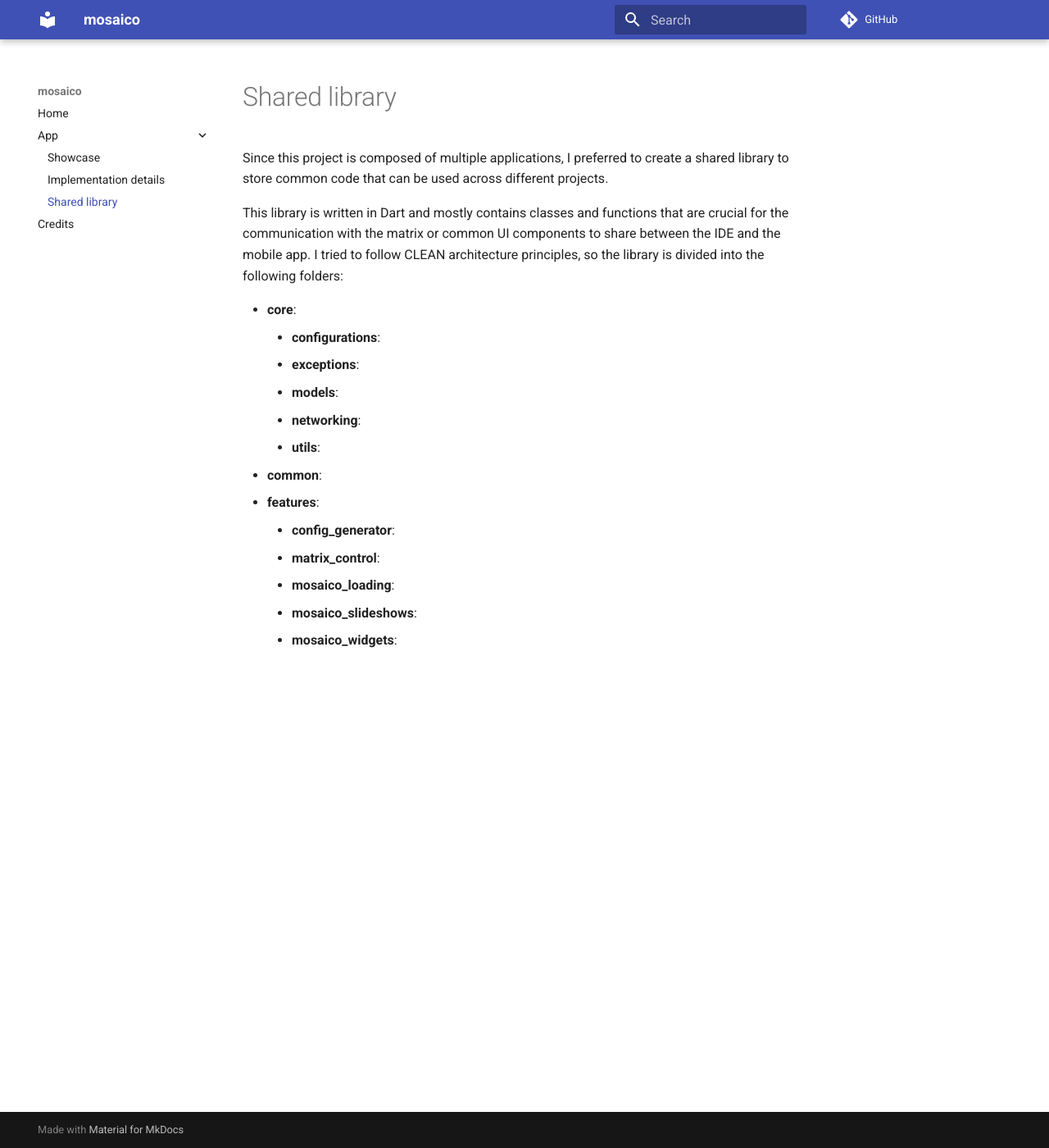
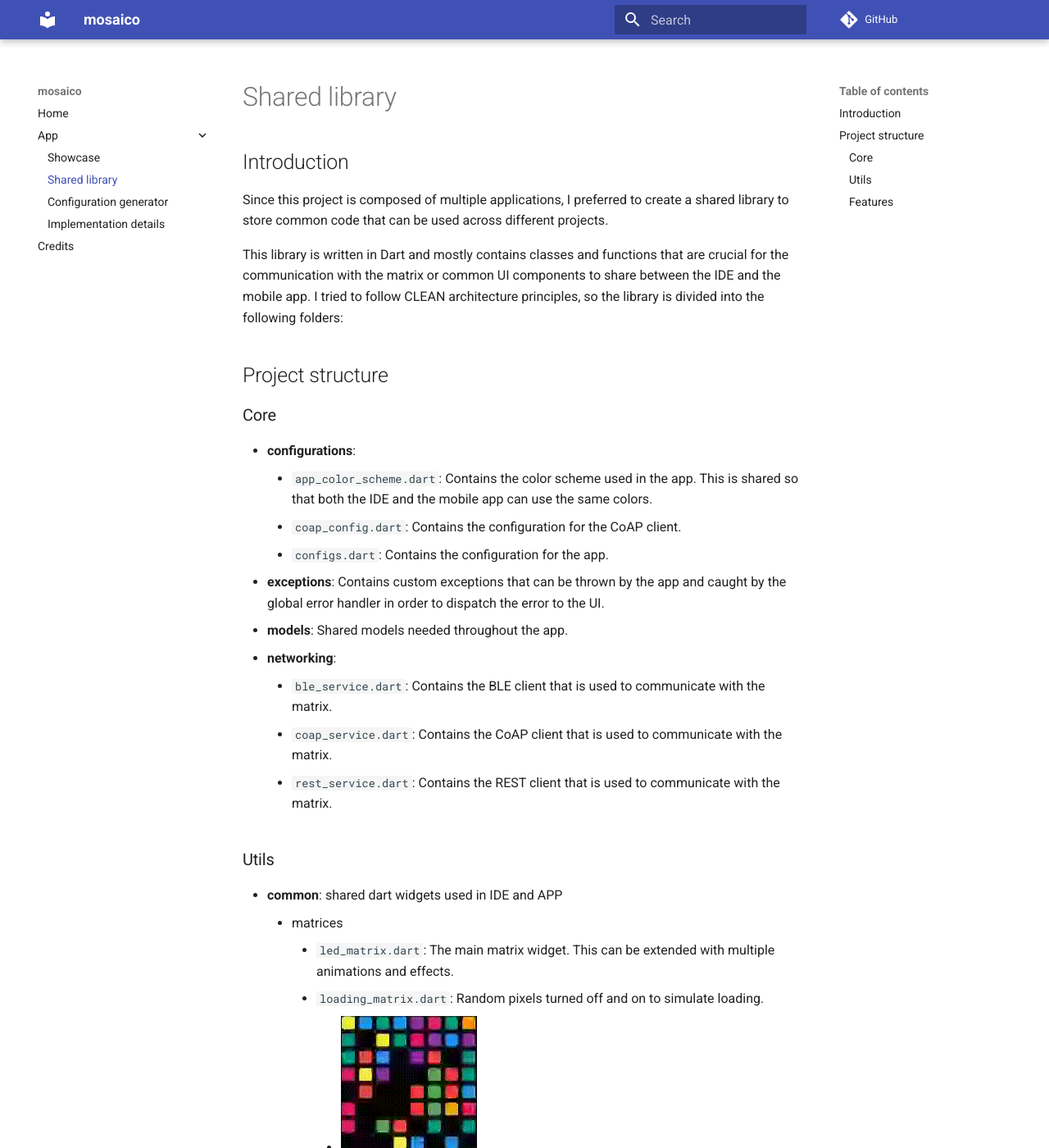
Before and after one commit to mosaico-matrix/mosaico-docs, an MkDocs documentation site: the page built from docs/mobile-app/shared-library.md, in a window 1280 px wide and 1400 px high. Shown: the whole window at 82% size. Built offline with MkDocs 1.6.1 and Material for MkDocs 9.7.7, drawn with Linux system fonts in a browser that asks for light colours; comment, search, counter and statistics services are not loaded; some of the changed text lies outside the part shown.

Commit message:
New pages

```diff
--- a/docs/mobile-app/shared-library.md
+++ b/docs/mobile-app/shared-library.md
@@ -1,20 +1,34 @@
 # Shared library
 
+## Introduction
 Since this project is composed of multiple applications, I preferred to create a shared library to store common code that can be used across different projects.
 
 This library is written in Dart and mostly contains classes and functions that are crucial for the communication with the matrix or common UI components to share between the IDE and the mobile app.
 I tried to follow CLEAN architecture principles, so the library is divided into the following folders:
 
-- **core**:
-    - **configurations**:
-    - **exceptions**:
-    - **models**:
-    - **networking**:
-    - **utils**:
-- **common**:
-- **features**:
-    - **config_generator**:
-    - **matrix_control**:
-    - **mosaico_loading**:
-    - **mosaico_slideshows**:
-    - **mosaico_widgets**:
+## Project structure
+### Core
+- **configurations**:
+    - `app_color_scheme.dart`: Contains the color scheme used in the app. This is shared so that both the IDE and the mobile app can use the same colors.
+    - `coap_config.dart`: Contains the configuration for the CoAP client.
+    - `configs.dart`: Contains the configuration for the app.
+- **exceptions**: Contains custom exceptions that can be thrown by the app and caught by the global error handler in order to dispatch the error to the UI.
+- **models**: Shared models needed throughout the app.
+- **networking**:
+    - `ble_service.dart`: Contains the BLE client that is used to communicate with the matrix.
+    - `coap_service.dart`: Contains the CoAP client that is used to communicate with the matrix.
+    - `rest_service.dart`: Contains the REST client that is used to communicate with the matrix.
+### Utils
+- **common**: shared dart widgets used in IDE and APP
+      - matrices
+          - `led_matrix.dart`: The main matrix widget. This can be extended with multiple animations and effects.
+          - `loading_matrix.dart`: Random pixels turned off and on to simulate loading.
+             - ![loading matrix](assets/gifs/matrices/loading_matrix.gif)
+          - `no_data_matrix.dart`: A widget that displays animated sad face with a message when there is no data to display.
+             - ![no data matrix](assets/gifs/matrices/no_data_matrix.gif)
+### Features
+- **config_generator**: the module responsible for generating the configuration file for a widget with the `dynamic_form`
+- **matrix_control**: the module responsible for controlling the matrix and checking the connection status
+- **mosaico_loading**: wrapper around pages to handle loading states
+- **mosaico_slideshows**: the module responsible for programming slideshows
+- **mosaico_widgets**: the module responsible for installing and managing widgets
--- a/mkdocs.yml
+++ b/mkdocs.yml
@@ -4,9 +4,12 @@
 
 nav:
   - Home: index.md
-  - App: [mobile-app/index.md,
+  - App: [
+          mobile-app/index.md,
+          mobile-app/shared-library.md,
+          mobile-app/config-generator.md,
           mobile-app/implementation-details.md,
-          mobile-app/shared-library.md]
+          ]
   - Credits: credits/index.md
 
 theme:
@@ -18,9 +21,43 @@
     - search
     - glightbox
  #   - md_in_html
-#    - with-pdf
+    - with-pdf:
+        author: Marco Coppola (0001020433)
+        copyright: ANY TEXT
+        cover: true
+#        back_cover: true
+#        cover_title: TITLE TEXT
+#        cover_subtitle: SUBTITLE TEXT
+#        toc_title: TOC TITLE TEXT
+#        heading_shift: false
+#        toc_level: 3
+#        ordered_chapter_level: 2
+#        excludes_children:
+#          - 'release-notes/:upgrading'
+#          - 'release-notes/:changelog'
+#
+#        exclude_pages:
+#          - 'bugs/'
+#          - 'appendix/contribute/'
+#        convert_iframe:
+#          - src: IFRAME SRC
+#            img: POSTER IMAGE URL
+#            text: ALTERNATE TEXT
+#          - src: ...
+#        two_columns_level: 3
+#
+#        render_js: true
+#        headless_chrome_path: headless-chromium
+#
+#        output_path: any-place/document.pdf
+#        enabled_if_env: ENABLE_PDF_EXPORT
+#
+#        debug_html: true
+#        show_anchors: true
+#        verbose: true
 
 markdown_extensions:
+  - pymdownx.blocks.html
   - pymdownx.highlight:
       anchor_linenums: true
       line_spans: __span
```
Also changed, not shown: docs/index.md (+7 -0 lines), docs/mobile-app/config-generator.md (added, +413 -0 lines), docs/mobile-app/implementation-details.md (+7 -1 lines), docs/mobile-app/index.md (+1 -1 lines), docs/mobile-app/assets/gifs/matrices/loading_matrix.gif (added), docs/mobile-app/assets/gifs/matrices/no_data_matrix.gif (added), docs/mobile-app/assets/screenshots/config_generator/image_form.png (added), docs/mobile-app/assets/screenshots/config_generator/shopping_list_form.png (added).
